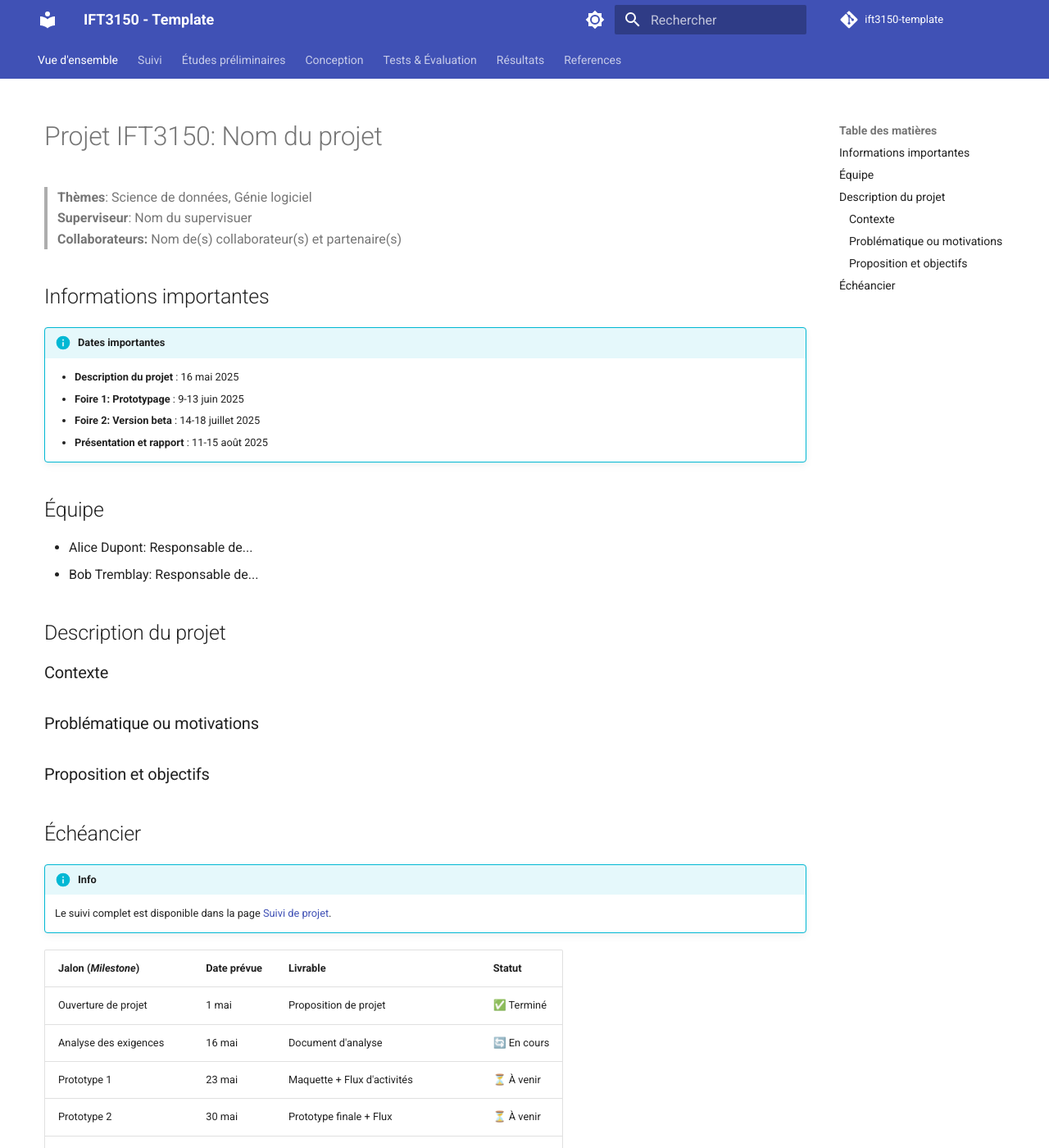
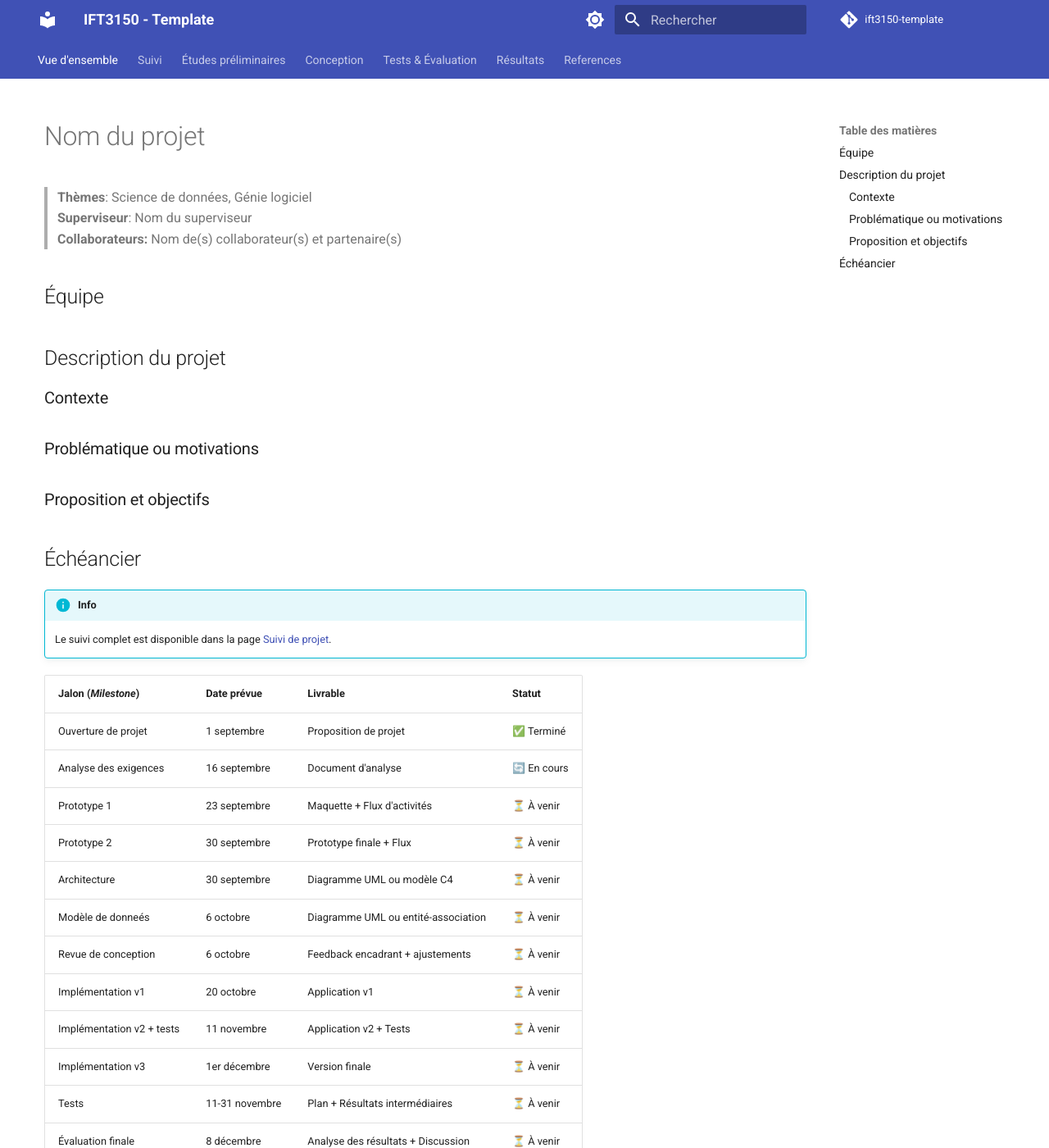
Before and after one commit to udem-diro/template-projet, an MkDocs documentation site: the page built from docs/index.md, in a window 1280 px wide and 1400 px high. Shown: the whole window at 82% size. Built offline with MkDocs 1.6.1 and Material for MkDocs 9.7.7, drawn with Linux system fonts in a browser that asks for light colours; comment, search, counter and statistics services are not loaded; some of the changed text lies outside the part shown.

Commit message:
maj pour automne 2025

```diff
--- a/docs/index.md
+++ b/docs/index.md
@@ -1,21 +1,10 @@
-# Projet IFT3150: Nom du projet
+# Nom du projet
 
 > **Thèmes**: Science de données, Génie logiciel
-> **Superviseur**: Nom du supervisuer
+> **Superviseur**: Nom du superviseur
 > **Collaborateurs:** Nom de(s) collaborateur(s) et partenaire(s)
 
-## Informations importantes
-
-!!! info "Dates importantes"
-    - **Description du projet** : 16 mai 2025
-    - **Foire 1: Prototypage** : 9-13 juin 2025
-    - **Foire 2: Version beta** : 14-18 juillet 2025
-    - **Présentation et rapport** : 11-15 août 2025
-
 ## Équipe
-
-- Alice Dupont: Responsable de...
-- Bob Tremblay: Responsable de...
 
 ## Description du projet
 
@@ -33,16 +22,16 @@
 
 | Jalon (*Milestone*)            | Date prévue   | Livrable                            | Statut      |
 |--------------------------------|---------------|-------------------------------------|-------------|
-| Ouverture de projet            | 1 mai         | Proposition de projet               | ✅ Terminé  |
-| Analyse des exigences          | 16 mai        | Document d'analyse                  | 🔄 En cours |
-| Prototype 1                    | 23 mai        | Maquette + Flux d'activités         | ⏳ À venir  |
-| Prototype 2                    | 30 mai        | Prototype finale + Flux             | ⏳ À venir  |
-| Architecture                   | 30 mai        | Diagramme UML ou modèle C4          | ⏳ À venir  |
-| Modèle de donneés              | 6 juin        | Diagramme UML ou entité-association | ⏳ À venir  |
-| Revue de conception            | 6 juin        | Feedback encadrant + ajustements    | ⏳ À venir  |
-| Implémentation v1              | 20 juin       | Application v1                      | ⏳ À venir  |
-| Implémentation v2 + tests      | 11 juillet    | Application v2 + Tests              | ⏳ À venir  |
-| Implémentation v3              | 1er août      | Version finale                      | ⏳ À venir  |
-| Tests                          | 11-31 juillet | Plan + Résultats intermédiaires     | ⏳ À venir  |
-| Évaluation finale              | 8 août        | Analyse des résultats + Discussion  | ⏳ À venir  |
-| Présentation + Rapport         | 15 août       | Présentation + Rapport              | ⏳ À venir  |
+| Ouverture de projet            | 1 septembre   | Proposition de projet               | ✅ Terminé  |
+| Analyse des exigences          | 16 septembre  | Document d'analyse                  | 🔄 En cours |
+| Prototype 1                    | 23 septembre  | Maquette + Flux d'activités         | ⏳ À venir  |
+| Prototype 2                    | 30 septembre  | Prototype finale + Flux             | ⏳ À venir  |
+| Architecture                   | 30 septembre  | Diagramme UML ou modèle C4          | ⏳ À venir  |
+| Modèle de donneés              | 6 octobre     | Diagramme UML ou entité-association | ⏳ À venir  |
+| Revue de conception            | 6 octobre     | Feedback encadrant + ajustements    | ⏳ À venir  |
+| Implémentation v1              | 20 octobre    | Application v1                      | ⏳ À venir  |
+| Implémentation v2 + tests      | 11 novembre   | Application v2 + Tests              | ⏳ À venir  |
+| Implémentation v3              | 1er décembre  | Version finale                      | ⏳ À venir  |
+| Tests                          | 11-31 novembre| Plan + Résultats intermédiaires     | ⏳ À venir  |
+| Évaluation finale              | 8 décembre    | Analyse des résultats + Discussion  | ⏳ À venir  |
+| Présentation + Rapport         | 15 décembre   | Présentation + Rapport              | ⏳ À venir  |
```
Also changed, not shown: README.md (+1 -1 lines), docs/results.md (+0 -4 lines).
